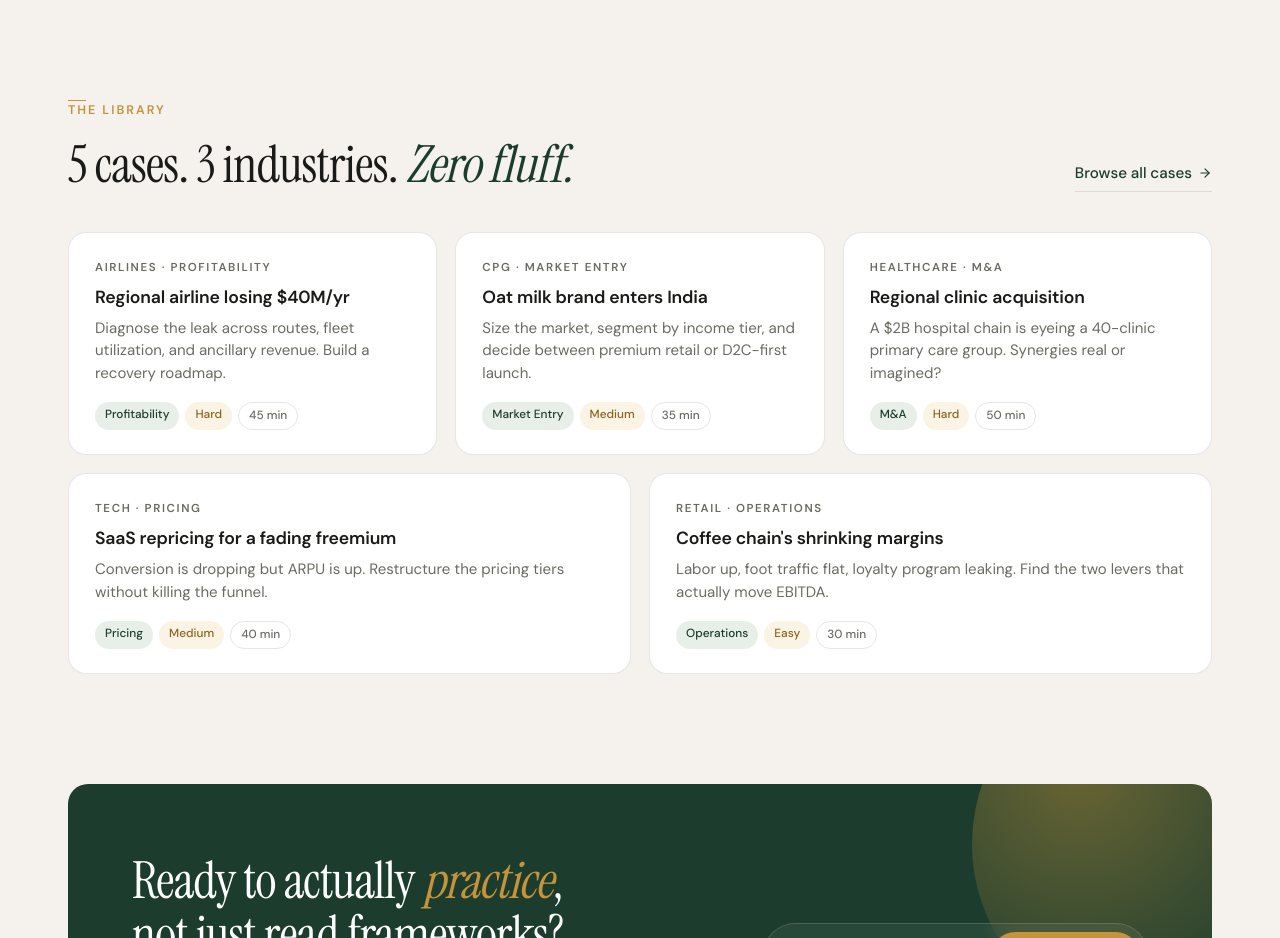
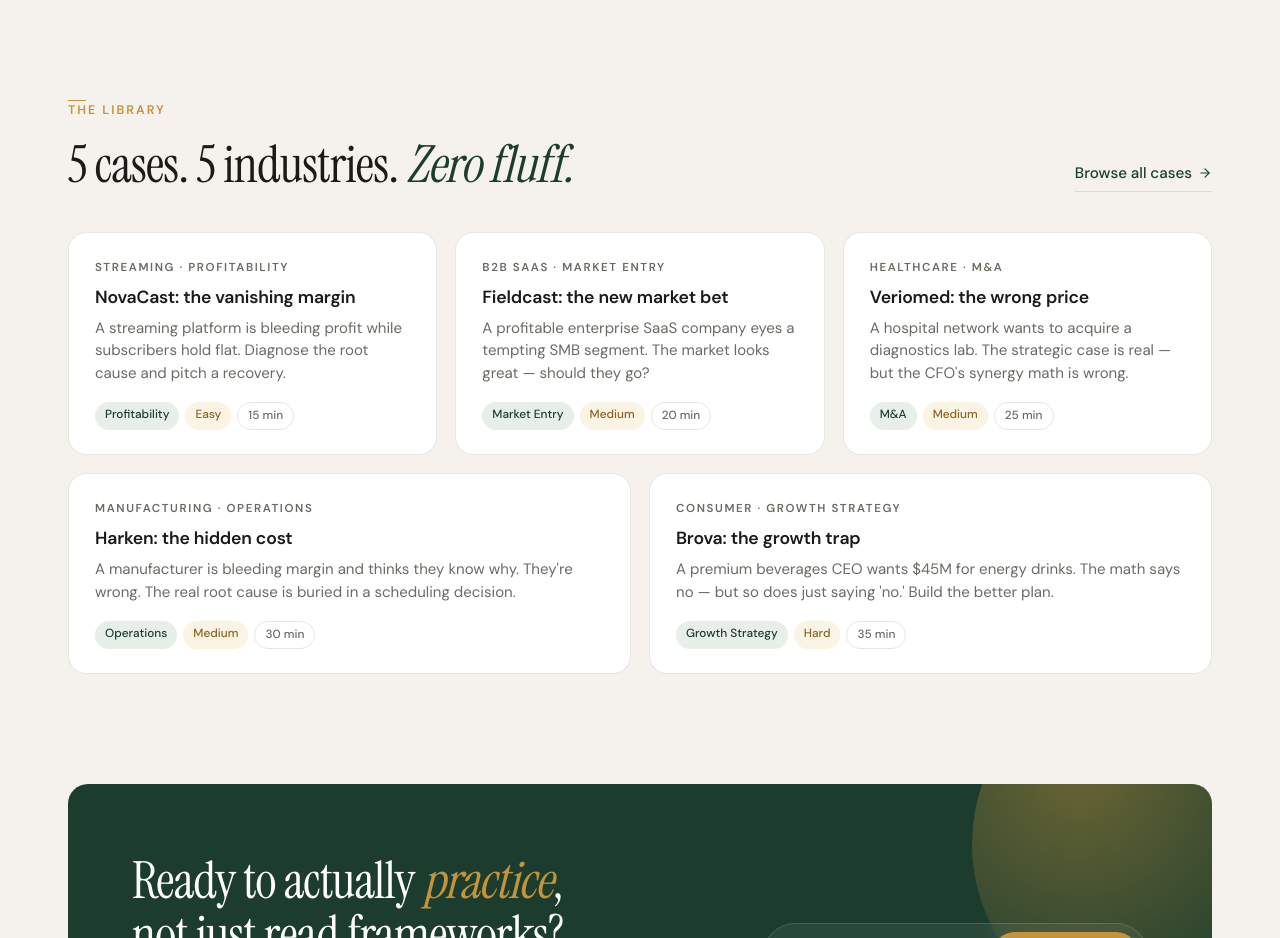
Before and after one commit to jaasumsuri/casekit, a Next.js app: page / in a window 1280 px wide. Shown: the part 4840-5778 px from the top of the page. Built offline with nearby package versions, Linux system fonts and the light colour scheme.

Commit message:
sync: main landing page

```diff
--- a/app/page.tsx
+++ b/app/page.tsx
@@ -79,11 +79,11 @@ const HOWTO_STEPS = [
 ];
 
 const CASES = [
-  { title: "Regional airline losing $40M/yr",      teaser: "Diagnose the leak across routes, fleet utilization, and ancillary revenue. Build a recovery roadmap.",      industry: "Airlines",   framework: "Profitability", difficulty: "Advanced"     as const, slug: "airline-loss",       timeEst: "45 min" },
-  { title: "Oat milk brand enters India",           teaser: "Size the market, segment by income tier, and decide between premium retail or D2C-first launch.",          industry: "CPG",        framework: "Market Entry",  difficulty: "Intermediate" as const, slug: "oat-milk-india",     timeEst: "35 min" },
-  { title: "Regional clinic acquisition",           teaser: "A $2B hospital chain is eyeing a 40-clinic primary care group. Synergies real or imagined?",               industry: "Healthcare", framework: "M&A",           difficulty: "Advanced"     as const, slug: "clinic-acquisition", timeEst: "50 min" },
-  { title: "SaaS repricing for a fading freemium", teaser: "Conversion is dropping but ARPU is up. Restructure the pricing tiers without killing the funnel.",         industry: "Tech",       framework: "Pricing",       difficulty: "Intermediate" as const, slug: "saas-repricing",     timeEst: "40 min" },
-  { title: "Coffee chain's shrinking margins",      teaser: "Labor up, foot traffic flat, loyalty program leaking. Find the two levers that actually move EBITDA.",     industry: "Retail",     framework: "Operations",    difficulty: "Beginner"     as const, slug: "coffee-margins",     timeEst: "30 min" },
+  { title: "NovaCast: the vanishing margin",  teaser: "A streaming platform is bleeding profit while subscribers hold flat. Diagnose the root cause and pitch a recovery.",                          industry: "Streaming",      framework: "Profitability",    difficulty: "Beginner"     as const, slug: "novacast",   timeEst: "15 min" },
+  { title: "Fieldcast: the new market bet",   teaser: "A profitable enterprise SaaS company eyes a tempting SMB segment. The market looks great — should they go?",                                industry: "B2B SaaS",       framework: "Market Entry",     difficulty: "Intermediate" as const, slug: "fieldcast",  timeEst: "20 min" },
+  { title: "Veriomed: the wrong price",       teaser: "A hospital network wants to acquire a diagnostics lab. The strategic case is real — but the CFO's synergy math is wrong.",                   industry: "Healthcare",     framework: "M&A",              difficulty: "Intermediate" as const, slug: "veriomed",   timeEst: "25 min" },
+  { title: "Harken: the hidden cost",         teaser: "A manufacturer is bleeding margin and thinks they know why. They're wrong. The real root cause is buried in a scheduling decision.",         industry: "Manufacturing",  framework: "Operations",       difficulty: "Intermediate" as const, slug: "harken",     timeEst: "30 min" },
+  { title: "Brova: the growth trap",          teaser: "A premium beverages CEO wants $45M for energy drinks. The math says no — but so does just saying 'no.' Build the better plan.",             industry: "Consumer",       framework: "Growth Strategy",  difficulty: "Advanced"     as const, slug: "brova",      timeEst: "35 min" },
 ];
 
 /* ─────────────────────── SVGs ─────────────────────── */
@@ -458,7 +458,7 @@ export default function HomePage() {
           <span className="section-label" style={{ display: "block", marginBottom: 0 }}>The library</span>
           <div style={{ display: "flex", justifyContent: "space-between", alignItems: "flex-end", gap: 32, margin: "0 0 40px", flexWrap: "wrap" }}>
             <h2 style={{ marginTop: 18, maxWidth: 640 }}>
-              5 cases. 3 industries.{" "}
+              5 cases. 5 industries.{" "}
               <em style={{ fontStyle: "italic", color: "var(--forest)" }}>Zero fluff.</em>
             </h2>
             <Link
```
